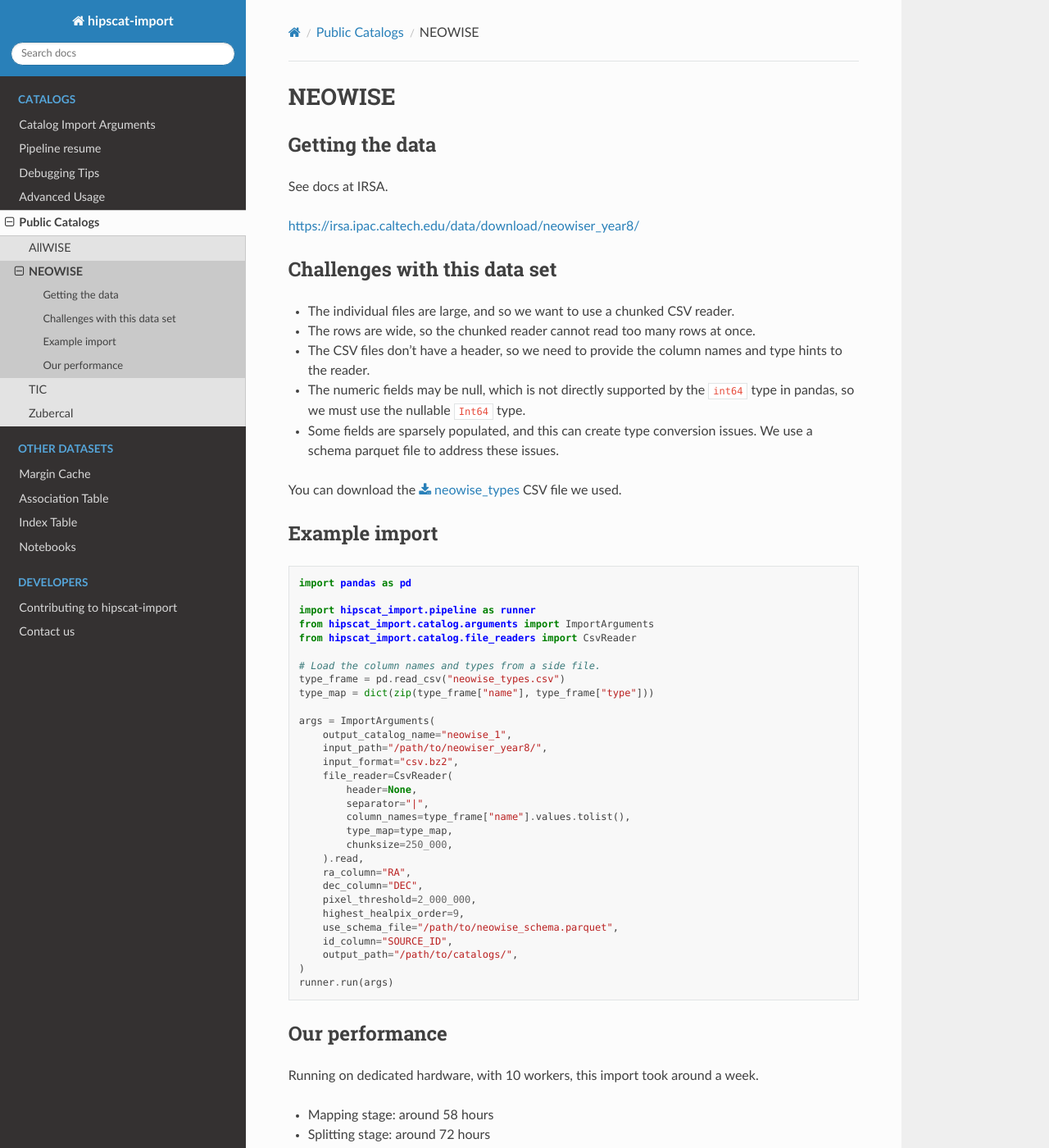
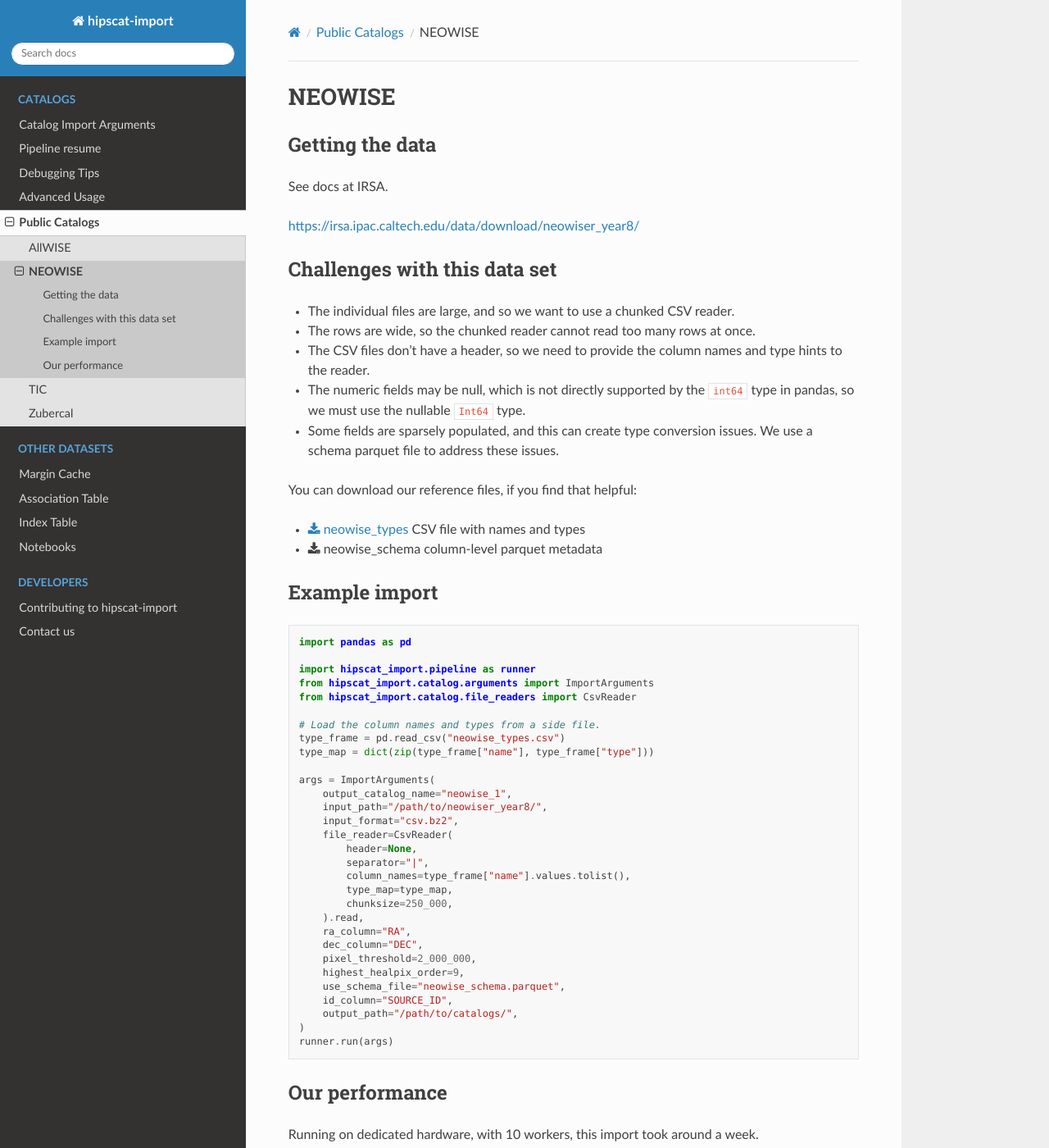
Before and after one commit to astronomy-commons/hipscat-import, a Sphinx documentation site: the page built from docs/catalogs/public/neowise.rst, in a window 1280 px wide and 1400 px high. Shown: the whole window at 82% size. Built offline with Sphinx 7.4.7 and the Read the Docs theme 2.0.0, drawn with Linux system fonts in a browser that asks for light colours; pages that are not in the unit, such as notebooks, are missing from menus; the version number could not be read and is left out.

Commit message:
Use more consistent formatting

```diff
--- a/docs/catalogs/public/neowise.rst
+++ b/docs/catalogs/public/neowise.rst
@@ -20,7 +20,10 @@ Challenges with this data set
 - Some fields are sparsely populated, and this can create type conversion issues.
   We use a schema parquet file to address these issues.
 
-You can download the :download:`neowise_types</static/neowise_types.csv>` CSV file we used.
+You can download our reference files, if you find that helpful:
+
+- :download:`neowise_types</static/neowise_types.csv>` CSV file with names and types
+- :download:`neowise_schema</static/neowise_schema.parquet>` column-level parquet metadata
 
 Example import
 -------------------------------------------------------------------------------
@@ -52,7 +55,7 @@ Example import
         dec_column="DEC",
         pixel_threshold=2_000_000,
         highest_healpix_order=9,
-        use_schema_file="/path/to/neowise_schema.parquet",
+        use_schema_file="neowise_schema.parquet",
         id_column="SOURCE_ID",
         output_path="/path/to/catalogs/",
     )
--- a/docs/catalogs/public/tic.rst
+++ b/docs/catalogs/public/tic.rst
@@ -18,7 +18,10 @@ Challenges with this data set
 - The numeric fields may be null, which is not directly supported by the
   ``int64`` type in pandas, so we must use the nullable ``Int64`` type.
 
-You can download the :download:`tic_types</static/tic_types.csv>` CSV file we used.
+You can download our reference files, if you find that helpful:
+
+- :download:`tic_types</static/tic_types.csv>` CSV file with names and types
+- :download:`tic_schema</static/tic_schema.parquet>` column-level parquet metadata
 
 Example import
 -------------------------------------------------------------------------------
@@ -48,5 +51,6 @@ Example import
         dec_column="dec",
         id_column="ID",
         output_path="/path/to/catalogs/",
+        use_schema_file="tic_schema.parquet",
     )
     runner.run(args)
```
Also changed, not shown: docs/catalogs/public/allwise.rst (+4 -3 lines).
